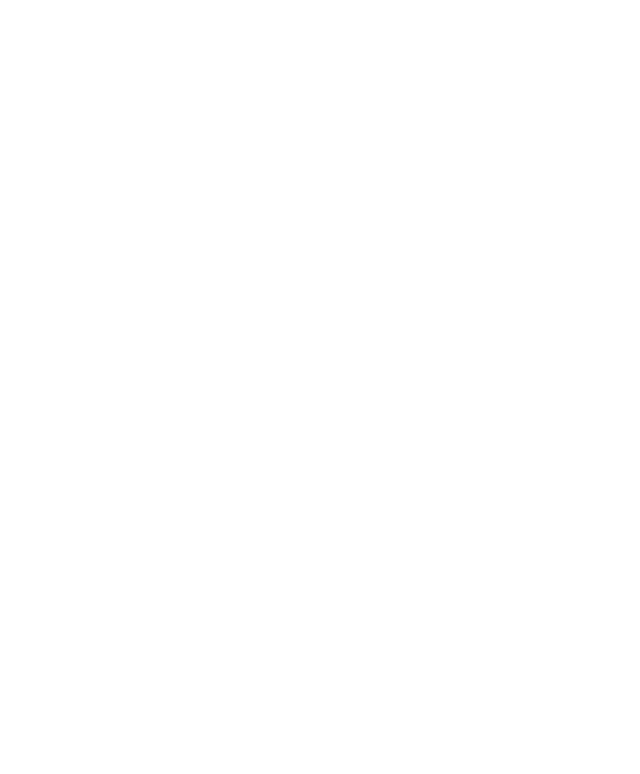
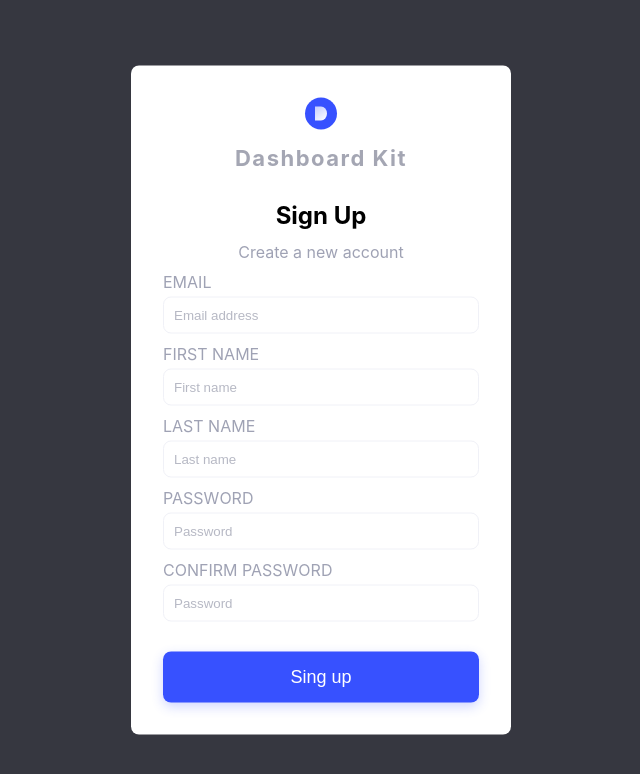
Before and after one commit to Yurii04UA/admin-dashboard, a React (Create React App) app: page /registration in a window 1280 px wide. Before the commit this address had no page. Shown: the top 774 px of the page, without its empty margins (319-959 px from the left). Built offline with nearby package versions, Linux system fonts and the light colour scheme.

Commit message:
added reg page

```diff
--- a/src/Components/AnotherElements/Button/Button.scss
+++ b/src/Components/AnotherElements/Button/Button.scss
@@ -7,6 +7,7 @@
     color: #fff;
     font-size: 18px;
     transition: all .3s ease;
+    margin-top: 20px;
     &:hover{
         background-color: #2b42da !important ;
     }
--- a/src/Components/AnotherElements/Button/Button.tsx
+++ b/src/Components/AnotherElements/Button/Button.tsx
@@ -17,7 +17,7 @@
     }
     return (
         <>
-            <button onClick={() => redirectHandler(url)} className="btn" >{children}</button>
+            <button type='submit' onClick={() => redirectHandler(url)} className="btn" >{children}</button>
         </>
     );
 };
--- a/src/Components/Application/Application.tsx
+++ b/src/Components/Application/Application.tsx
@@ -1,6 +1,7 @@
 import React from "react";
 import {Route,Routes} from 'react-router-dom'
 import Login from "../Auth/Login/Login";
+import Registration from "../Auth/Registration/Registration";
 import HomePage from "../HomePage/HomePage";
 
 
@@ -10,6 +11,7 @@
       <Routes>
         <Route path="/" element={<HomePage />} />
         <Route path="/authorisation" element={<Login />} />
+        <Route path="/registration" element={<Registration />} />
       </Routes>
     </div>
   );
--- a/src/Components/Auth/AuthWindow/AuthWindow.scss
+++ b/src/Components/Auth/AuthWindow/AuthWindow.scss
@@ -20,3 +20,15 @@
    padding: 32px;
    color:#9FA2B4 ;
 }
+
+.footer{
+   margin-top: 30px;
+   display: flex;
+   gap: 10px;
+   justify-content: center;
+   .reg-link{
+      color: #3751FF;
+      font-weight: 600;
+      letter-spacing: 1px;
+   }
+}
--- a/src/Components/Auth/AuthWindow/AuthWindow.tsx
+++ b/src/Components/Auth/AuthWindow/AuthWindow.tsx
@@ -2,13 +2,15 @@
 import { useLocation, useNavigate } from 'react-router-dom';
 import Logo from '../../Logo/Logo';
 import './AuthWindow.scss';
+import AuthWindowFooter from './AuthWindowFotter';
 
 
 interface IAuthWindow {
   children: React.ReactNode
+  isFooter:boolean
 }
 
-const AuthWindow = ({ children }: IAuthWindow) => {
+const AuthWindow = ({ children,isFooter }: IAuthWindow) => {
   const navigate = useNavigate()
   const redirectHandler = () => {
     navigate('/')
@@ -19,7 +21,9 @@
         <div className='auth-box'>
         <Logo />
         {children}
+        {isFooter && <AuthWindowFooter />}
       </div>
+
       </>
   )
 }
--- /dev/null
+++ b/src/Components/Auth/AuthWindow/AuthWindowFotter.tsx
@@ -0,0 +1,13 @@
+import { Link } from 'react-router-dom';
+import './AuthWindow.scss';
+
+const AuthWindowFooter =() => {
+    return(
+        <div className="footer">
+            <div>Don't have an account?</div>
+            <Link className='reg-link' to='/registration'> Sing up</Link>
+        </div>
+    )
+}
+
+export default AuthWindowFooter;
--- a/src/Components/Auth/Login/Login.scss
+++ b/src/Components/Auth/Login/Login.scss
@@ -1,4 +1,4 @@
-.auth-login {
+.auth-login,.auth-reg {
    margin-top: 30px;
 
    .title{
@@ -28,17 +28,20 @@
             border: 1px solid #F0F1F7;
             outline: none;
             color: #8a8a8a;
-
+            margin-bottom: 10px;
+            &::placeholder {
+               color: #4B506D;
+               opacity:0.4;
+             }
          }
 
          .input-icon{
             position: relative;
-            margin-bottom: 20px;
          }
          .icon{
             position: absolute;
             right: 40px;
-            bottom: 105px;
+            bottom: 155px;
             color:#9FA2B4;
          }
       }
--- a/src/Components/Auth/Login/Login.tsx
+++ b/src/Components/Auth/Login/Login.tsx
@@ -12,11 +12,10 @@
   };
 
   const [showPass, setShowPass] = useState(true);
-  const [isLogin,setIsLogin] = useState(false)
 
   return (
     <>
-      <AuthWindow>
+      <AuthWindow isFooter={true}>
         <div className="auth-login">
           <div className='title'>
             <h2>Log In to Dashboard Kit</h2>
@@ -25,20 +24,22 @@
           <form onSubmit={submitHandler}>
             <label>
               email
-              <input type="text" />
+              <input type="text" placeholder="Email address" />
             </label>
             <label>
               password
               <input
                 className="input-icon"
                 type={showPass ? "password" : "text"}
+                placeholder='Password'
               />
               <button className="icon" onClick={() => setShowPass(!showPass)}>
                 {showPass ? <RemoveRedEyeIcon /> : <VisibilityOffIcon />}
               </button>
             </label>
-            <Button children={'Log in'} url={"/"} isCorrect={isLogin}/>
+            <Button children={'Log in'} url={"/"} isCorrect={true}/>
           </form>
+
         </div>
       </AuthWindow>
     </>
--- /dev/null
+++ b/src/Components/Auth/Registration/Registration.scss
@@ -0,0 +1,3 @@
+.auth-reg{
+
+}
--- /dev/null
+++ b/src/Components/Auth/Registration/Registration.tsx
@@ -0,0 +1,44 @@
+import AuthWindow from "../AuthWindow/AuthWindow";
+import Button from '../../AnotherElements/Button/Button'
+import '../Login/Login.scss'
+import './Registration.scss';
+
+const Registration = () => {
+    return (
+        <>
+            <AuthWindow isFooter={false}>
+                <div className="auth-reg">
+                    <div className='title'>
+                        <h2>Sign Up</h2>
+                        <p>Create a new account</p>
+                    </div>
+                    <form >
+                        <label>
+                            email
+                            <input type="text" placeholder="Email address" />
+                        </label>
+                        <label>
+                            first name
+                            <input type="text" placeholder="First name" />
+                        </label>
+                        <label>
+                            last name
+                            <input type="text" placeholder="Last name" />
+                        </label>
+                        <label>
+                            password
+                            <input type="password" placeholder="Password" />
+                        </label>
+                        <label>
+                            confirm password
+                            <input type="password" placeholder="Password" />
+                        </label>
+                        <Button children={'Sing up'} url={"/"} isCorrect={true}/>
+                    </form>
+                </div>
+            </AuthWindow>
+        </>
+    );
+};
+
+export default Registration;
```
